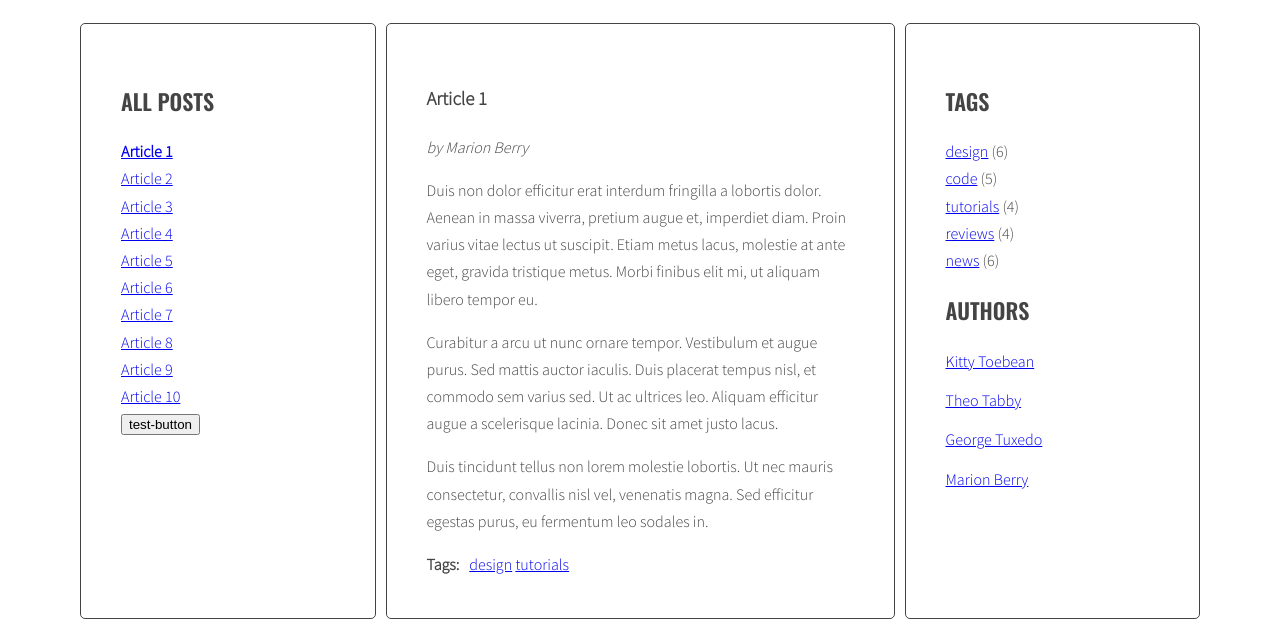
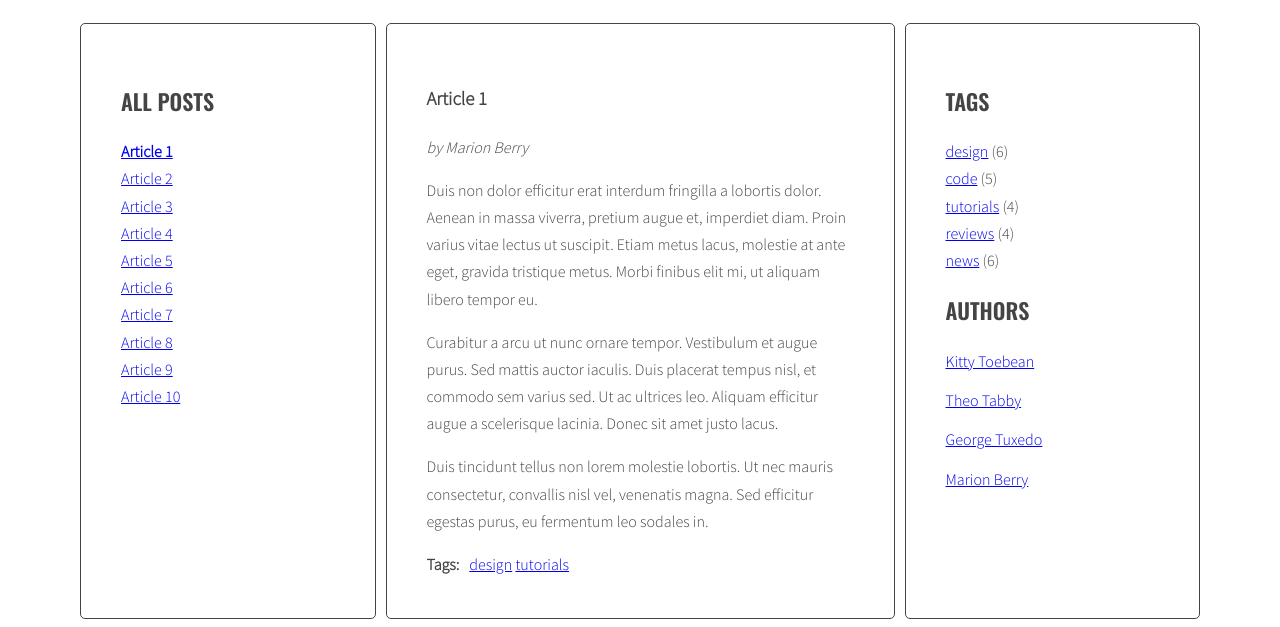
Before and after one commit to pyza3579/javascript-blog, a website: page index.html in a window 1280 px wide. Shown: the part 220-847 px from the top of the page. Drawn offline with nearby package versions, Linux system fonts and the light colour scheme.

Commit message:
Delete test button

```diff
--- a/index.html
+++ b/index.html
@@ -24,7 +24,6 @@
                             <li><a href="#article-9"><span>Article 9</span></a></li>
                             <li><a href="#article-10"><span>Article 10</span></a></li>
                         </ul>
-                        <button id="test-button">test-button</button>
                     </aside>
                     <section class="posts">
                         <article class="post active" id="article-1">
```
